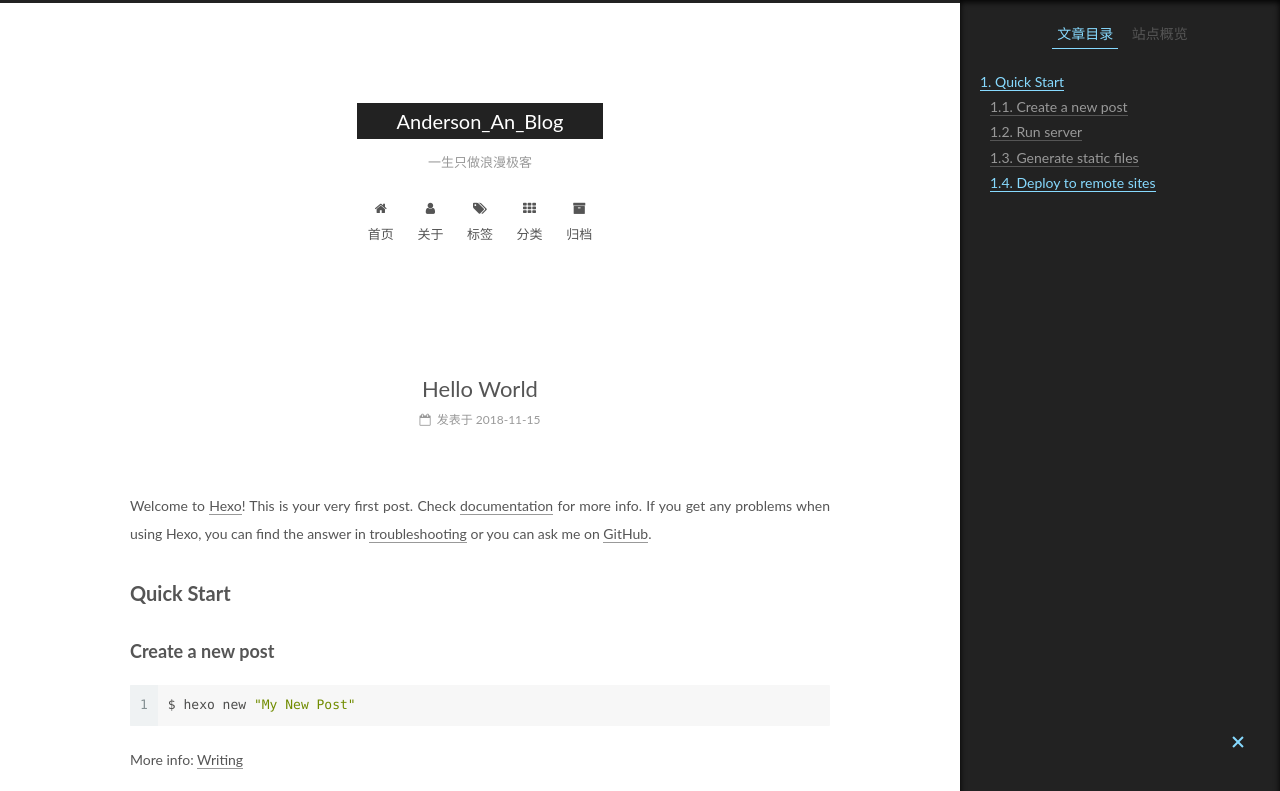
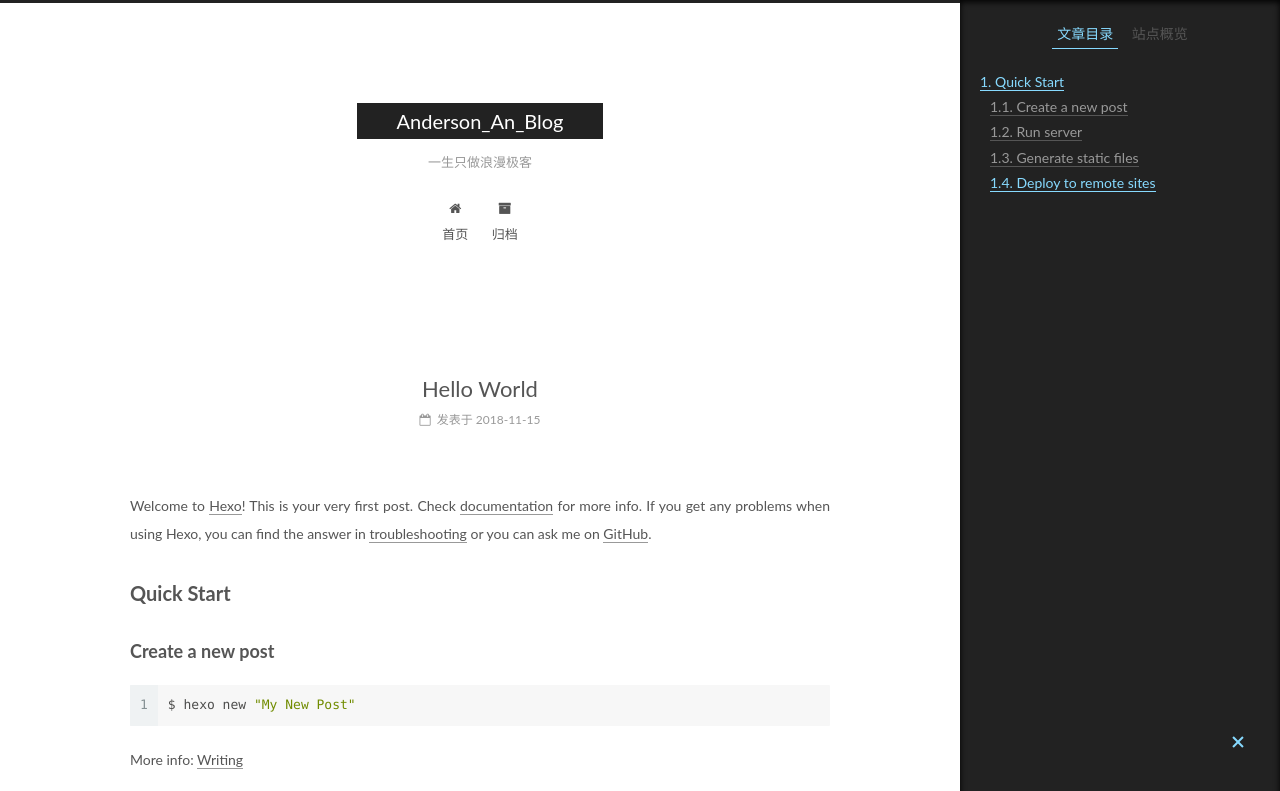
Before and after one commit to Anderson-An/Anderson-An.github.io, a plain HTML site: page 2018/11/15/hello-world/index.html in a window 1280 px wide. Shown: the top 791 px of the page. Drawn offline with Linux system fonts and the light colour scheme; files that its build step writes are made by us from their sources; files whose address does not match are found by name.

Commit message:
Site updated: 2018-11-21 01:48:37

```diff
--- a/2018/11/15/hello-world/index.html
+++ b/2018/11/15/hello-world/index.html
@@ -187,36 +187,6 @@
               <i class="menu-item-icon fa fa-fw fa-home"></i> <br>
 
             首页
-          </a>
-        </li>
-
-
-        <li class="menu-item menu-item-about">
-          <a href="/blogs/about/" rel="section">
-
-              <i class="menu-item-icon fa fa-fw fa-user"></i> <br>
-
-            关于
-          </a>
-        </li>
-
-
-        <li class="menu-item menu-item-tags">
-          <a href="/blogs/tags/" rel="section">
-
-              <i class="menu-item-icon fa fa-fw fa-tags"></i> <br>
-
-            标签
-          </a>
-        </li>
-
-
-        <li class="menu-item menu-item-categories">
-          <a href="/blogs/categories/" rel="section">
-
-              <i class="menu-item-icon fa fa-fw fa-th"></i> <br>
-
-            分类
           </a>
         </li>
 
--- a/css/main.css
+++ b/css/main.css
@@ -1822,7 +1822,7 @@ pre .javascript .function {
   width: 4px;
   height: 4px;
   border-radius: 50%;
-  background: #467834;
+  background: #719021;
 }
 .links-of-blogroll {
   font-size: 13px;
```
Also changed, not shown: archives/2018/11/index.html (+0 -30 lines), archives/2018/index.html (+0 -30 lines), archives/index.html (+0 -30 lines), index.html (+0 -30 lines).
